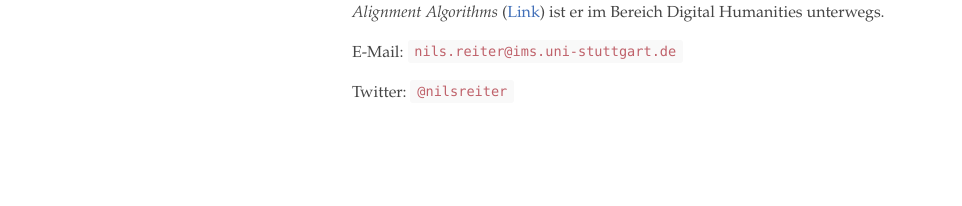
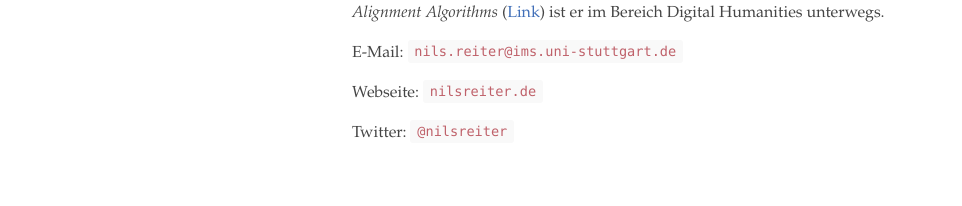
Before and after one commit to quadrama/quadrama.github.io, a Jekyll site: the page built from about.de.md, in a window 1280 px wide. Shown: the part 1711-1917 px from the top of the page, without its empty margins (0-962 px from the left). Built offline with Jekyll 4.4.1, drawn with Linux system fonts in a browser that asks for light colours; nearby versions of some CDN libraries; library files that are not in the unit come from our copies; before the commit the page ends 1880 px from its top, so only the background shows below that.

Commit message:
Update about.de.md

```diff
--- a/about.de.md
+++ b/about.de.md
@@ -50,4 +50,6 @@ Nils Reiter hat Computerlinguistik an der Universität des Saarlandes studiert,
 
 E-Mail: `nils.reiter@ims.uni-stuttgart.de`
 
+Webseite: [`nilsreiter.de`](http://nilsreiter.de)
+
 Twitter: [`@nilsreiter`](http://twitter.com/nilsreiter)
```
